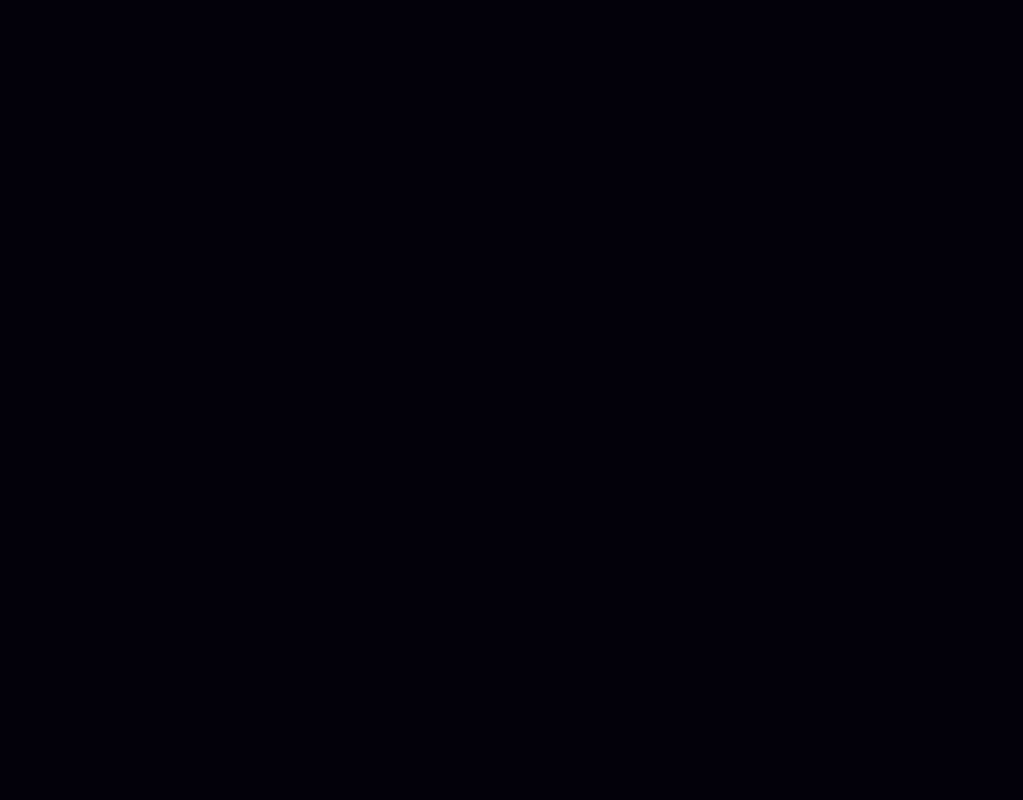
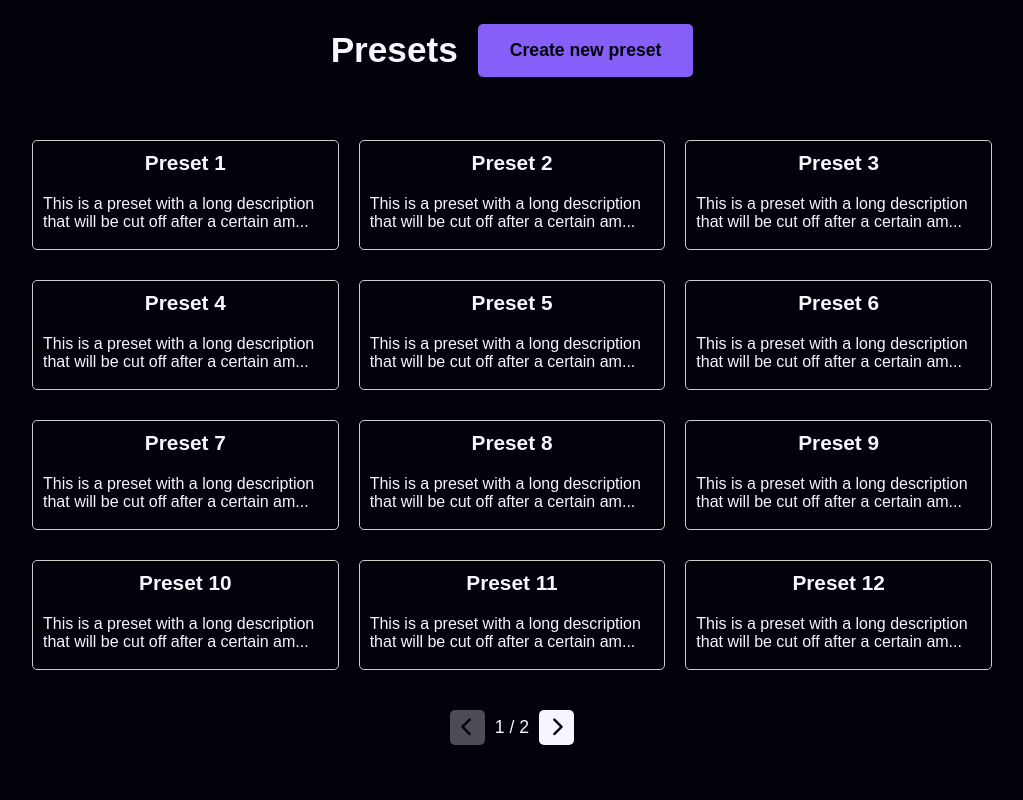
Before and after one commit to Catif/PersonalGPT, a React (Create React App) app: page /presets in a window 1280 px wide. Before the commit this address had no page. Shown: the top 800 px of the page, without its empty margins (128-1151 px from the left). Built offline with nearby package versions, Linux system fonts and the light colour scheme; a web font is replaced by a local one.

Commit message:
Create listing presets

```diff
--- a/src/App.js
+++ b/src/App.js
@@ -4,15 +4,15 @@ import { Routes, Route } from "react-router-dom";
 import "./App.scss";
 
 import Home from "./components/Home/Home";
+import Presets from "./components/Presets/Presets";
 
 function App() {
-	return (
-		<React.StrictMode>
-			<Routes>
-				<Route path="/" element={<Home />} />
-			</Routes>
-		</React.StrictMode>
-	);
+  return (
+    <Routes>
+      <Route path="/" element={<Home />} />
+      <Route path="/presets" element={<Presets />} />
+    </Routes>
+  );
 }
 
 export default App;
--- /dev/null
+++ b/src/components/Presets/PresetList/Pagination/Pagination.js
@@ -0,0 +1,30 @@
+import "./Pagination.scss";
+
+export default function Pagination({
+  handlePagination,
+  pagination,
+  dataProps,
+  limit,
+}) {
+  return (
+    <div className="Presets__list__pagination">
+      <button
+        className="Presets__list__pagination__button"
+        onClick={() => handlePagination("prev")}
+        disabled={pagination == 0}
+      >
+        <i className="fas fa-chevron-left"></i>
+      </button>
+      <span className="Presets__list__pagination__text">
+        {pagination + 1} / {Math.ceil(dataProps.length / limit)}
+      </span>
+      <button
+        className="Presets__list__pagination__button"
+        onClick={() => handlePagination("next")}
+        disabled={pagination >= dataProps.length / limit - 1}
+      >
+        <i className="fas fa-chevron-right"></i>
+      </button>
+    </div>
+  );
+}
--- /dev/null
+++ b/src/components/Presets/PresetList/Pagination/Pagination.scss
@@ -0,0 +1,27 @@
+.Presets__list__pagination {
+  width: 100%;
+  display: flex;
+  justify-content: center;
+  align-items: center;
+  margin-top: 40px;
+  margin-bottom: 40px;
+  gap: 10px;
+
+  button {
+    width: 35px;
+    height: 35px;
+    border: none;
+    border-radius: 5px;
+    background-color: hsl(255, 90%, 98%);
+    color: hsl(255, 90%, 2%);
+    font-size: 1.2rem;
+    font-weight: 600;
+    cursor: pointer;
+    border: none;
+
+    &:disabled {
+      opacity: .3;
+      cursor: not-allowed;
+    }
+  }
+}
--- /dev/null
+++ b/src/components/Presets/PresetList/PresetCard/PresetCard.js
@@ -0,0 +1,17 @@
+import "./PresetCard.scss";
+import { Link } from "react-router-dom";
+
+export default function PresetCard({ preset }) {
+  if (preset.description.length > 80) {
+    preset.description = preset.description.slice(0, 80) + "...";
+  } else {
+    preset.description = preset.description;
+  }
+
+  return (
+    <Link className="Presets__list__item" to={"/presets/" + preset.id}>
+      <h2>{preset.name}</h2>
+      <p>{preset.description}</p>
+    </Link>
+  );
+}
--- /dev/null
+++ b/src/components/Presets/PresetList/PresetCard/PresetCard.scss
@@ -0,0 +1,36 @@
+.Presets__list__item {
+  grid-column: 1 span;
+
+  display: flex;
+  flex-direction: column;
+  align-items: center;
+  height: 110px;
+  overflow: hidden;
+
+  border: 1px solid #ccc;
+  border-radius: 5px;
+
+  text-decoration: none;
+  color:hsl(255, 90%, 98%);
+
+  h2 {
+    margin: 0;
+    padding: 10px;
+    font-size: 1.3rem;
+  }
+
+  p {
+    margin: 0;
+    padding: 10px;
+    font-size: 1rem;
+    width: 100%;
+  }
+}
+
+@media (max-width: 655px) {
+  .Presets__list__item__item {
+    min-height: 110px;
+    height: fit-content;
+    overflow: auto;
+  }
+}
--- /dev/null
+++ b/src/components/Presets/PresetList/PresetList.js
@@ -0,0 +1,46 @@
+import "./PresetList.scss";
+import { useState } from "react";
+
+import PresetCard from "./PresetCard/PresetCard";
+import Pagination from "./Pagination/Pagination";
+
+export default function PresetCards({ data }) {
+  const limit = 12;
+  const dataProps = [...data];
+  const [dataShow, setDataShow] = useState(dataProps.slice(0, limit));
+  const [pagination, setPagination] = useState(0); // page 0
+
+  const handlePagination = (type) => {
+    if (type === "prev") {
+      let newPage = pagination - 1;
+      if (newPage >= 0) {
+        setPagination(newPage);
+        setDataShow(dataProps.slice(newPage * limit, (newPage + 1) * limit));
+      }
+    } else {
+      let newPage = pagination + 1;
+      if (newPage <= dataProps.length) {
+        setPagination(newPage);
+        setDataShow(dataProps.slice(newPage * limit, (newPage + 1) * limit));
+      }
+    }
+  };
+
+  return (
+    <div className="Presets__list">
+      <div className="Presets__list__items">
+        {dataShow.map((preset) => (
+          <PresetCard preset={preset} key={preset.id} />
+        ))}
+      </div>
+      {dataProps.length > limit && (
+        <Pagination
+          handlePagination={handlePagination}
+          pagination={pagination}
+          dataProps={dataProps}
+          limit={limit}
+        />
+      )}
+    </div>
+  );
+}
--- /dev/null
+++ b/src/components/Presets/PresetList/PresetList.scss
@@ -0,0 +1,28 @@
+.Presets__list {
+
+  &__items {
+    margin-top: 40px;
+    display: grid;
+    grid-template-columns: repeat(3, 1fr);
+    width: 100%;
+    gap: 30px 20px;
+  }
+}
+
+@media (max-width: 970px) {
+  .Presets__list__items {
+    grid-template-columns: repeat(2, 1fr);
+  }
+}
+
+@media (max-width: 655px) {
+  .Presets__list__items {
+    grid-template-columns: repeat(1, 1fr);
+
+    &__item {
+      min-height: 110px;
+      height: fit-content;
+      overflow: auto;
+    }
+  }
+}
--- /dev/null
+++ b/src/components/Presets/Presets.js
@@ -0,0 +1,121 @@
+import { useNavigate } from "react-router-dom";
+import { useState } from "react";
+
+import "./Presets.scss";
+
+import Button from "../assets/Button/Button";
+import PresetList from "./PresetList/PresetList";
+
+export default function Presets() {
+  const Navigate = useNavigate();
+  const [data, setData] = useState([
+    {
+      id: 1,
+      name: "Preset 1",
+      description:
+        "This is a preset with a long description that will be cut off after a certain amount of characters",
+    },
+    {
+      id: 2,
+      name: "Preset 2",
+      description:
+        "This is a preset with a long description that will be cut off after a certain amount of characters",
+    },
+    {
+      id: 3,
+      name: "Preset 3",
+      description:
+        "This is a preset with a long description that will be cut off after a certain amount of characters",
+    },
+    {
+      id: 4,
+      name: "Preset 4",
+      description:
+        "This is a preset with a long description that will be cut off after a certain amount of characters",
+    },
+    {
+      id: 5,
+      name: "Preset 5",
+      description:
+        "This is a preset with a long description that will be cut off after a certain amount of characters",
+    },
+    {
+      id: 6,
+      name: "Preset 6",
+      description:
+        "This is a preset with a long description that will be cut off after a certain amount of characters",
+    },
+    {
+      id: 7,
+      name: "Preset 7",
+      description:
+        "This is a preset with a long description that will be cut off after a certain amount of characters",
+    },
+    {
+      id: 8,
+      name: "Preset 8",
+      description:
+        "This is a preset with a long description that will be cut off after a certain amount of characters",
+    },
+    {
+      id: 9,
+      name: "Preset 9",
+      description:
+        "This is a preset with a long description that will be cut off after a certain amount of characters",
+    },
+    {
+      id: 10,
+      name: "Preset 10",
+      description:
+        "This is a preset with a long description that will be cut off after a certain amount of characters",
+    },
+    {
+      id: 11,
+      name: "Preset 11",
+      description:
+        "This is a preset with a long description that will be cut off after a certain amount of characters",
+    },
+    {
+      id: 12,
+      name: "Preset 12",
+      description:
+        "This is a preset with a long description that will be cut off after a certain amount of characters",
+    },
+    {
+      id: 13,
+      name: "Preset 13",
+      description:
+        "This is a preset with a long description that will be cut off after a certain amount of characters",
+    },
+    {
+      id: 14,
+      name: "Preset 14",
+      description:
+        "This is a preset with a long description that will be cut off after a certain amount of characters",
+    },
+  ]);
+  // const [data, setData] = useState([]);
+
+  return (
+    <div className="Presets container">
+      <h1>
+        Presets{" "}
+        {data.length > 0 ? (
+          <Button
+            label="Create new preset"
+            onClick={() => Navigate("/presets/create")}
+          />
+        ) : null}
+      </h1>
+
+      {data.length > 0 ? (
+        <PresetList data={data} />
+      ) : (
+        <Button
+          label="Create your first preset"
+          onClick={() => Navigate("/presets/create")}
+        />
+      )}
+    </div>
+  );
+}
--- /dev/null
+++ b/src/components/Presets/Presets.scss
@@ -0,0 +1,16 @@
+.Presets {
+  display: flex;
+  flex-direction: column;
+  align-items: center;
+  justify-content: center;
+  width: 100%;
+  height: 100%;
+
+  h1 {
+    display: flex;
+    align-items: center;
+    justify-content: center;
+    gap: 20px;
+    width: 100%;
+  }
+}
--- a/src/index.js
+++ b/src/index.js
@@ -6,7 +6,9 @@ import { BrowserRouter } from "react-router-dom";
 
 const root = ReactDOM.createRoot(document.getElementById("root"));
 root.render(
-	<BrowserRouter>
-		<App />
-	</BrowserRouter>
+	<React.StrictMode>
+		<BrowserRouter>
+			<App />
+		</BrowserRouter>
+	</React.StrictMode>
 );
--- a/src/index.scss
+++ b/src/index.scss
@@ -1,7 +1,8 @@
+* {box-sizing: border-box;}
+
 body {
   margin: 0;
   padding: 0;
-  box-sizing: border-box;
 }
 
 #root {
@@ -26,6 +27,7 @@ body {
   width: 100%;
   max-width: 1000px;
 
+  padding: 0 20px;
   margin: 0 auto;
 }
 
```
